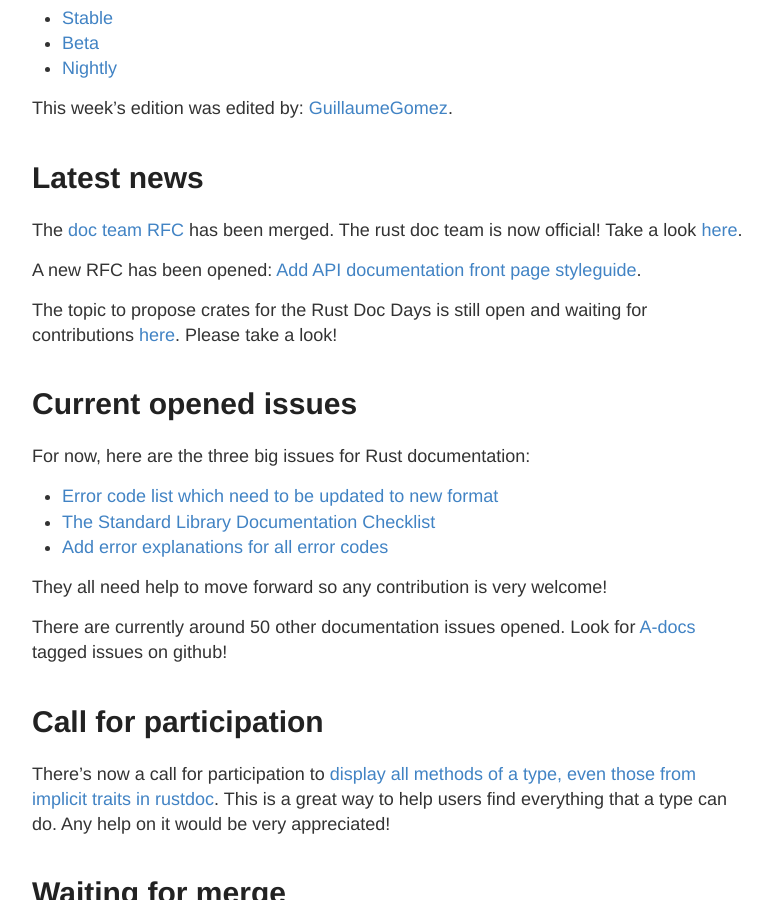
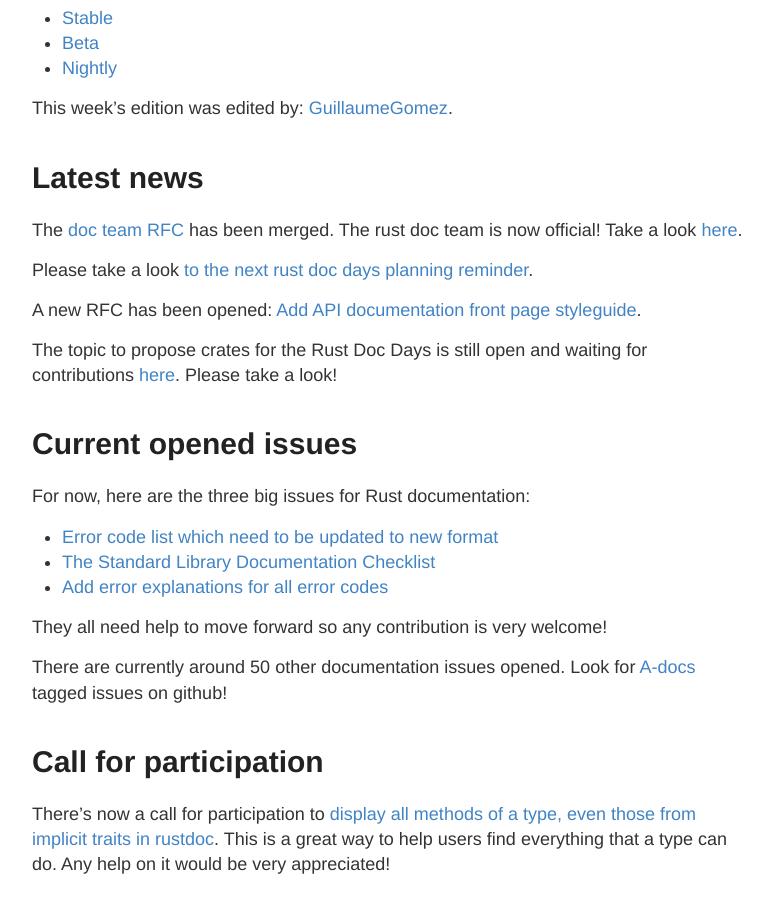
Before and after one commit to GuillaumeGomez/this-week-in-rust-docs, a Jekyll site: the page built from _posts/2016-8-15-this-week-in-rust-docs-17.md, in a window 1280 px wide and 900 px high, scrolled down 367 px. Shown: the whole window, without its empty margins (248-1020 px from the left). Built offline with Jekyll 4.4.1, drawn with Linux system fonts in a browser that asks for light colours.

Commit message:
Update 2016-8-15-this-week-in-rust-docs-17.md

```diff
--- a/_posts/2016-8-15-this-week-in-rust-docs-17.md
+++ b/_posts/2016-8-15-this-week-in-rust-docs-17.md
@@ -20,6 +20,8 @@ This week's edition was edited by: [GuillaumeGomez](https://github.com/Guillaume
 # Latest news
 
 The [doc team RFC](https://github.com/rust-lang/rfcs/pull/1683#issuecomment-237384575) has been merged. The rust doc team is now official! Take a look [here](https://www.rust-lang.org/en-US/team.html#Documentation-team).
+
+Please take a look [to the next rust doc days planning reminder](https://users.rust-lang.org/t/reminder-planning-the-next-rust-doc-days/6901).
 
 A new RFC has been opened: [Add API documentation front page styleguide](https://github.com/rust-lang/rfcs/pull/1687).
 
```
